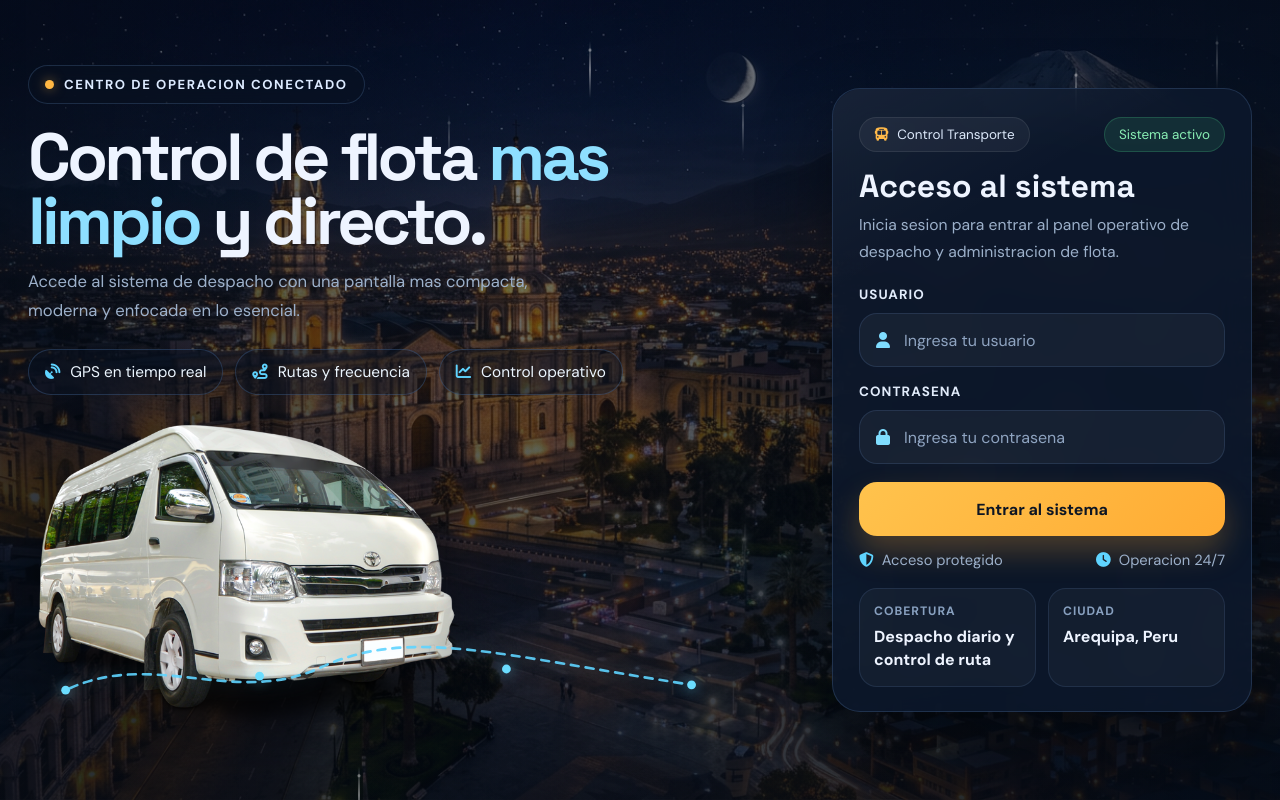
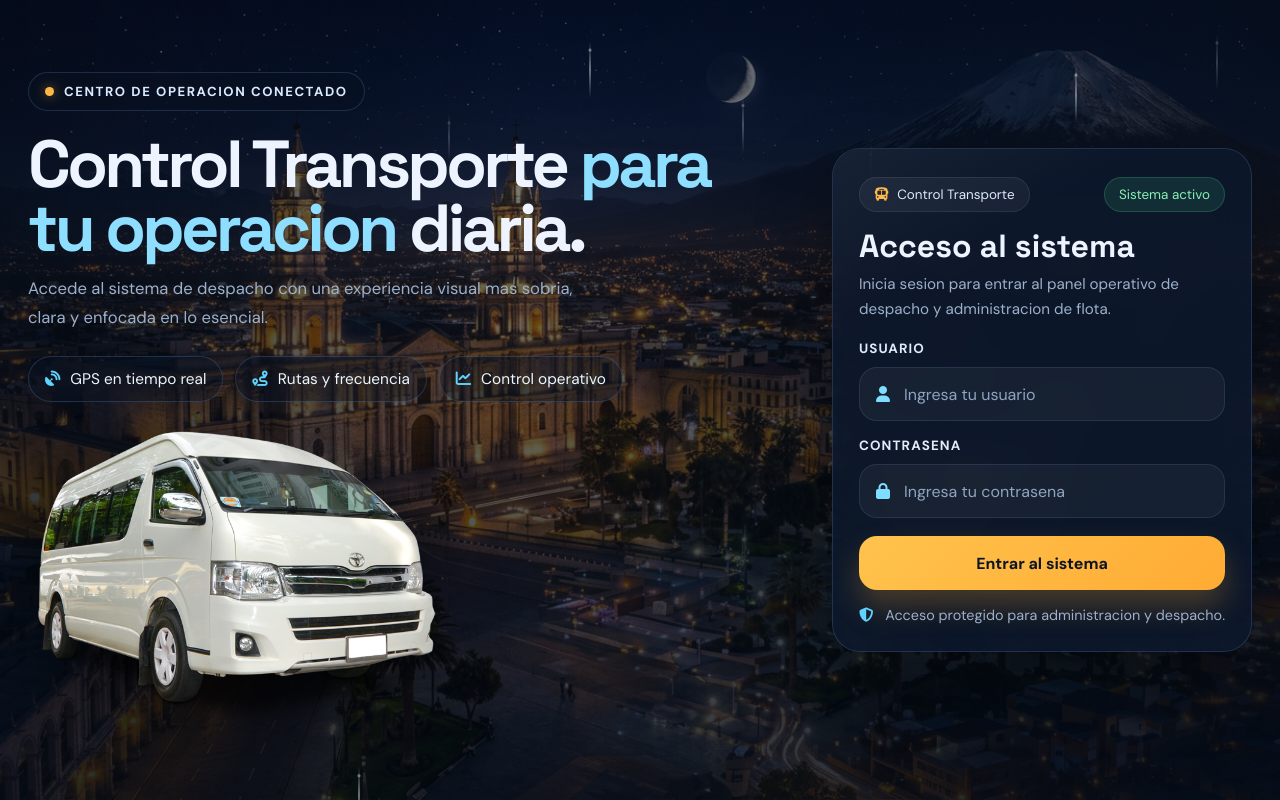
Before and after one commit to jhei-admin/control-trasporte, a Django app: page /login/ in a window 1280 px wide. Run offline with Django 5.2, Linux system fonts and the light colour scheme.

Commit message:
Refine login design

```diff
--- a/flota/flota_app/templates/login.html
+++ b/flota/flota_app/templates/login.html
@@ -183,42 +183,13 @@ body::before{
 .vehicle-area{
     position:relative;
     margin-top:26px;
-    min-height:250px;
+    min-height:230px;
 }
 
 .vehicle-area img{
-    width:min(440px, 78%);
+    width:min(420px, 74%);
     display:block;
     filter:drop-shadow(0 20px 38px rgba(0,0,0,.45));
-}
-
-.route-line{
-    position:absolute;
-    left:20px;
-    right:0;
-    bottom:18px;
-    height:96px;
-    pointer-events:none;
-}
-
-.route-line svg{
-    width:100%;
-    height:100%;
-}
-
-.route-path{
-    fill:none;
-    stroke:rgba(95, 212, 255, .9);
-    stroke-width:3;
-    stroke-linecap:round;
-    stroke-dasharray:9 8;
-    filter:drop-shadow(0 0 10px rgba(95, 212, 255, .42));
-    animation:routeFlow 8s linear infinite;
-}
-
-.route-node{
-    fill:#6bddff;
-    filter:drop-shadow(0 0 8px rgba(107, 221, 255, .7));
 }
 
 .login-card{
@@ -282,10 +253,10 @@ body::before{
 }
 
 .login-text{
-    margin:0 0 20px;
+    margin:0 0 18px;
     color:var(--muted);
-    font-size:.98rem;
-    line-height:1.72;
+    font-size:.95rem;
+    line-height:1.65;
 }
 
 .field-label{
@@ -351,53 +322,16 @@ body::before{
     box-shadow:0 18px 34px rgba(255, 171, 51, .3);
 }
 
-.helper{
-    display:flex;
-    justify-content:space-between;
-    gap:10px;
+.login-note{
     margin-top:14px;
     color:var(--muted);
-    font-size:.92rem;
+    font-size:.9rem;
+    line-height:1.55;
 }
 
-.helper span{
-    display:inline-flex;
-    align-items:center;
-    gap:8px;
-}
-
-.helper i{
+.login-note i{
     color:var(--blue);
-}
-
-.mini-info{
-    display:grid;
-    grid-template-columns:repeat(2, minmax(0, 1fr));
-    gap:12px;
-    margin-top:18px;
-}
-
-.mini-card{
-    padding:14px;
-    border-radius:18px;
-    background:rgba(255,255,255,.035);
-    border:1px solid rgba(129, 179, 243, .12);
-}
-
-.mini-card small{
-    display:block;
-    margin-bottom:6px;
-    color:#88a0bf;
-    font-size:.76rem;
-    font-weight:700;
-    letter-spacing:.08em;
-    text-transform:uppercase;
-}
-
-.mini-card strong{
-    display:block;
-    font-size:1rem;
-    line-height:1.45;
+    margin-right:8px;
 }
 
 .alert{
@@ -408,11 +342,6 @@ body::before{
 @keyframes fall{
     from{ transform:translateY(0); }
     to{ transform:translateY(130vh); }
-}
-
-@keyframes routeFlow{
-    from{ stroke-dashoffset:0; }
-    to{ stroke-dashoffset:-130; }
 }
 
 @media (max-width: 1180px){
@@ -452,19 +381,6 @@ body::before{
         width:min(330px, 88%);
     }
 
-    .route-line{
-        display:none;
-    }
-
-    .helper{
-        flex-direction:column;
-        align-items:flex-start;
-    }
-
-    .mini-info{
-        grid-template-columns:1fr;
-    }
-
     .particle:nth-child(n+9){
         display:none;
     }
@@ -492,12 +408,12 @@ body::before{
         <div class="hero">
             <div class="badge">Centro de operacion conectado</div>
             <h1 class="title">
-                Control de flota
-                <span class="accent">mas limpio</span>
-                y directo.
+                Control Transporte
+                <span class="accent">para tu operacion</span>
+                diaria.
             </h1>
             <p class="subtitle">
-                Accede al sistema de despacho con una pantalla mas compacta, moderna y enfocada en lo esencial.
+                Accede al sistema de despacho con una experiencia visual mas sobria, clara y enfocada en lo esencial.
             </p>
 
             <div class="chips">
@@ -508,15 +424,6 @@ body::before{
 
             <div class="vehicle-area">
                 <img src="{% static 'img/combi.png' %}" alt="Unidad de transporte">
-                <div class="route-line">
-                    <svg viewBox="0 0 760 96" aria-hidden="true">
-                        <path class="route-path" d="M20 72 C120 24 210 92 310 46 S510 32 730 66" />
-                        <circle class="route-node" cx="20" cy="72" r="5" />
-                        <circle class="route-node" cx="240" cy="56" r="5" />
-                        <circle class="route-node" cx="520" cy="48" r="5" />
-                        <circle class="route-node" cx="730" cy="66" r="5" />
-                    </svg>
-                </div>
             </div>
         </div>
 
@@ -548,11 +455,6 @@ body::before{
 
                 <button type="submit" class="btn-login">Entrar al sistema</button>
 
-                <div class="helper">
-                    <span><i class="fa-solid fa-shield-halved"></i> Acceso protegido</span>
-                    <span><i class="fa-solid fa-clock"></i> Operacion 24/7</span>
-                </div>
-
                 {% if messages %}
                 {% for message in messages %}
                 <div class="alert alert-danger mt-3 mb-0">{{ message }}</div>
@@ -562,15 +464,9 @@ body::before{
                 {% endif %}
             </form>
 
-            <div class="mini-info">
-                <div class="mini-card">
-                    <small>Cobertura</small>
-                    <strong>Despacho diario y control de ruta</strong>
-                </div>
-                <div class="mini-card">
-                    <small>Ciudad</small>
-                    <strong>Arequipa, Peru</strong>
-                </div>
+            <div class="login-note">
+                <i class="fa-solid fa-shield-halved"></i>
+                Acceso protegido para administracion y despacho.
             </div>
         </aside>
     </section>
```
